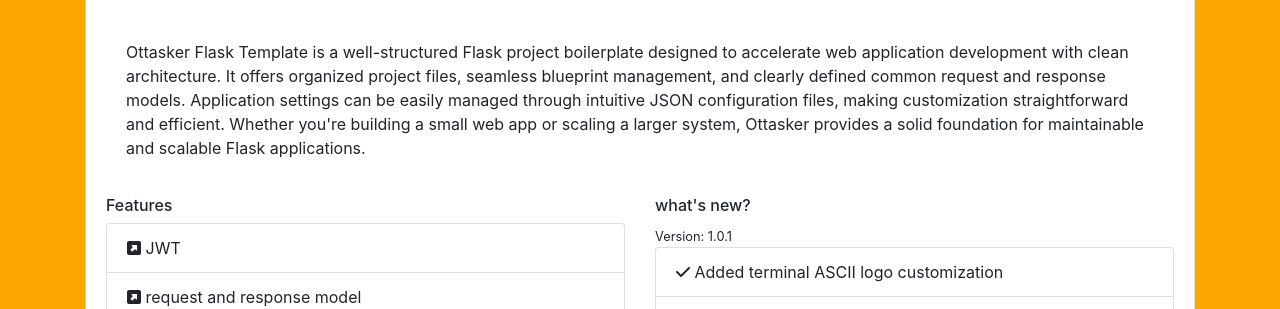
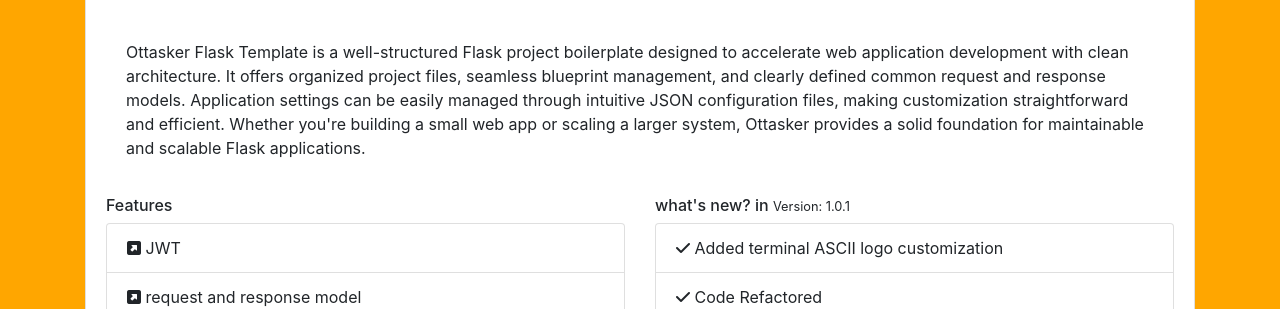
Before and after one commit to madushanjoel98/OttaskerWebPage, a website: page index.html in a window 1280 px wide. Shown: the part 491-800 px from the top of the page. Drawn offline with nearby package versions, Linux system fonts and the light colour scheme.

Commit message:
fix the version no

```diff
--- a/index.html
+++ b/index.html
@@ -83,8 +83,8 @@
 
                             </div>
                             <div class="col">
-                                <h6>what's new?</h6>
-                                <small>Version: <span class="versionno"></span></small>
+                                <h6>what's new?  in  <small>Version: <span class="versionno"></span></small></h6>
+
                                 <ul class="list-group" id="whtlist">
                                     <!-- <li class="list-group-item"><i class="fa-solid fa-check"></i> BluePrint mangment</li>
                                     <li class="list-group-item"><i class="fa-solid fa-check"></i> Setting of the project</li>
```
